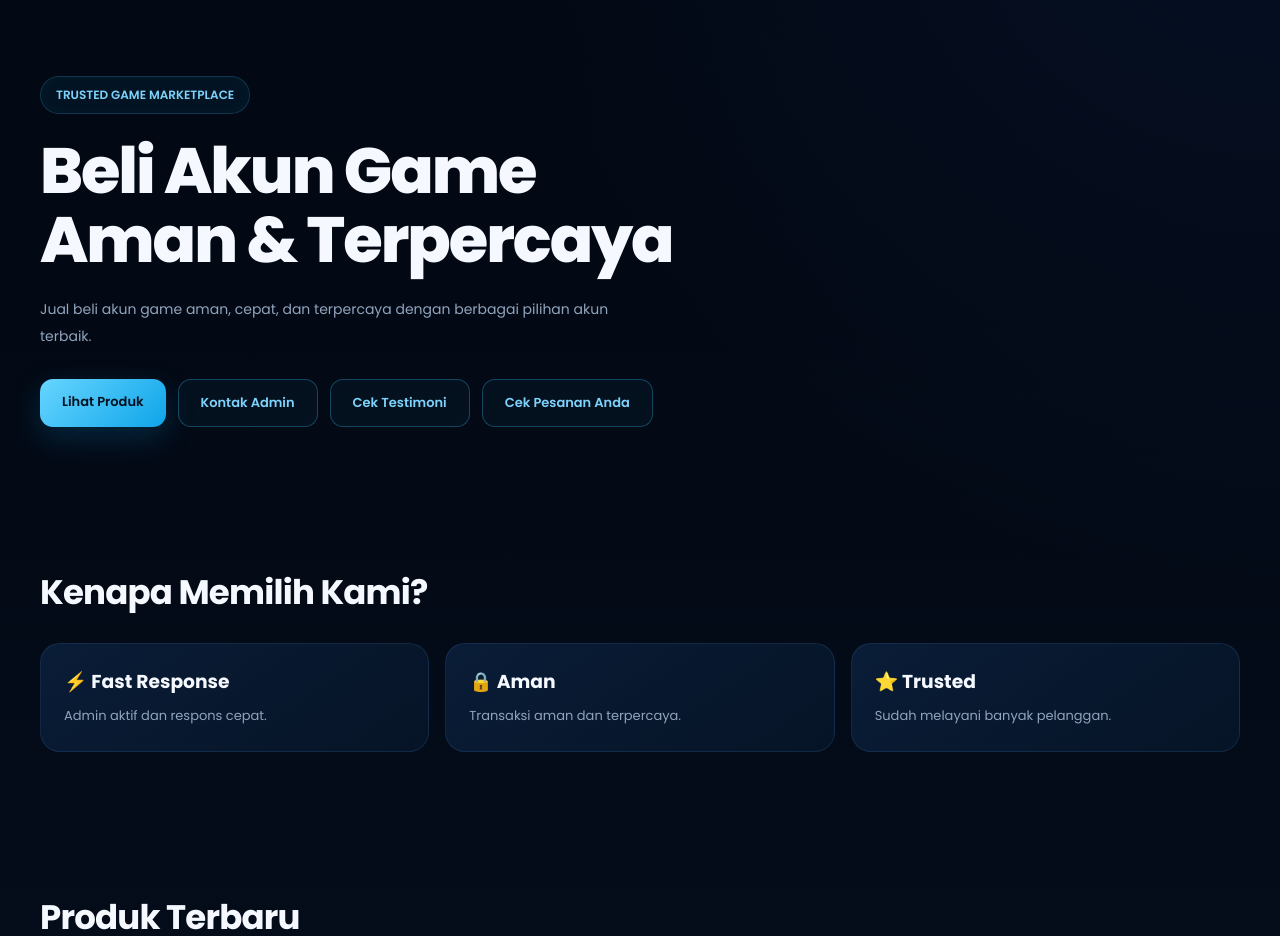
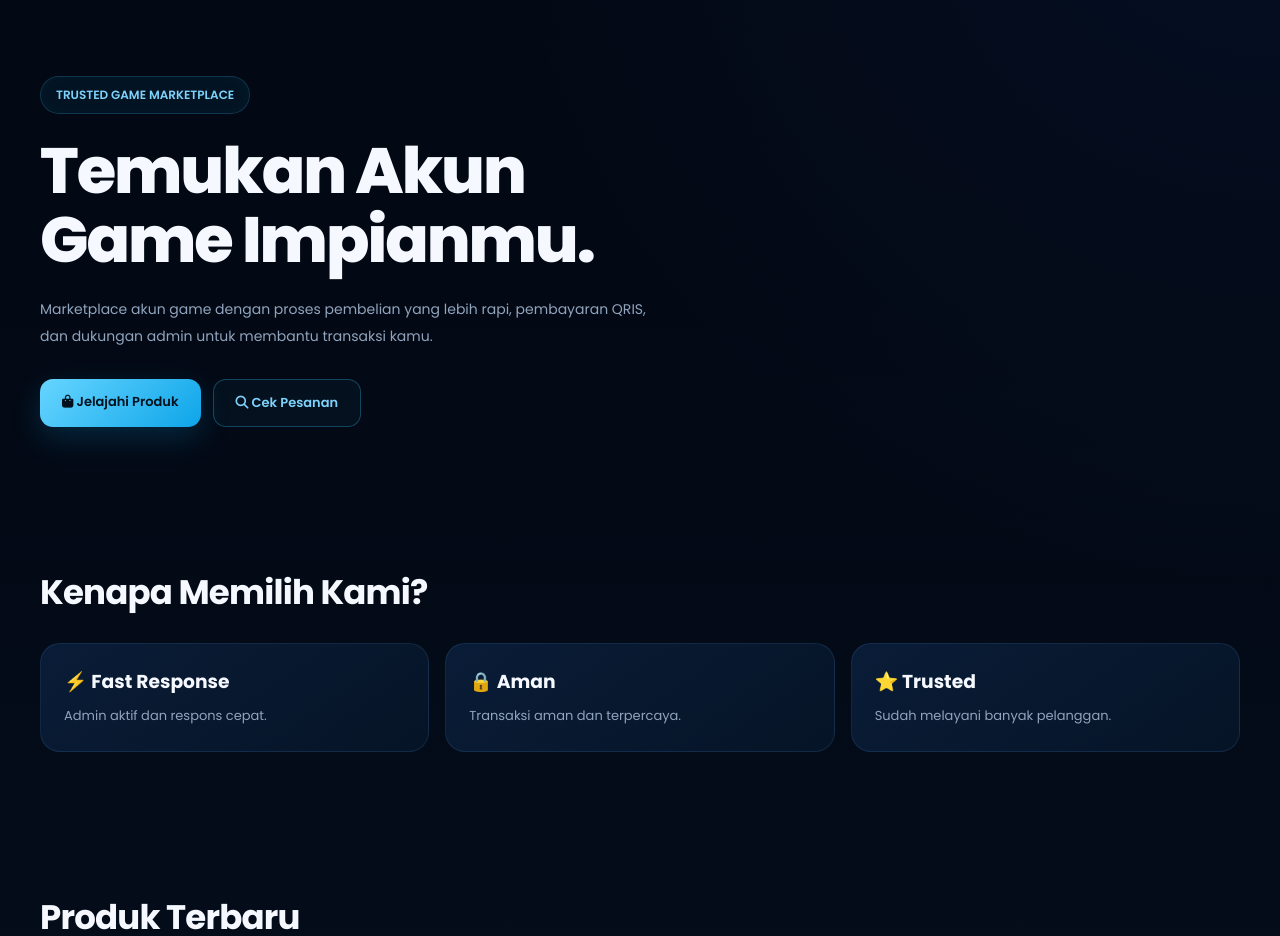
Before and after one commit to yamzzreal/yamzzmarket, a plain HTML site: page index.html in a window 1280 px wide. Shown: the part 1200-2136 px from the top of the page. Drawn offline with Linux system fonts and the light colour scheme; no server answers.

Commit message:
Revise hero section and update navigation buttons
Updated the hero section with a new title and description, and modified the buttons for better navigation.

```diff
--- a/index.html
+++ b/index.html
@@ -154,30 +154,14 @@ class="mobile-menu">
             TRUSTED GAME MARKETPLACE
         </span>
 
-        <h1>
-            Beli Akun Game Aman & Terpercaya
-        </h1>
+        <h1>Temukan Akun Game <span>Impianmu.</span></h1>
 
-        <p>
-            Jual beli akun game aman, cepat, dan terpercaya dengan berbagai pilihan akun terbaik.
-        </p>
+        <p>Marketplace akun game dengan proses pembelian yang lebih rapi, pembayaran QRIS, dan dukungan admin untuk membantu transaksi kamu.</p>
 
         <div class="hero-buttons">
-
-            <a href="#products" class="btn btn-primary">
-                Lihat Produk
-            </a>
-
-            <a href="https://linktr.ee/yamzzmarket" id="groupBtn" class="btn btn-outline">
-                Kontak Admin
-            </a>
-          <a href="https://www.yamzzoffc.my.id/testimoni.html" id="groupBtn" class="btn btn-outline">
-                Cek Testimoni
-          </a>
-          <a href="status.html" id="groupBtn" class="btn btn-outline">
-                Cek Pesanan Anda
-          </a>
-        </div>
+        <a href="#products" class="btn btn-primary"><i class="fa-solid fa-bag-shopping"></i> Jelajahi Produk</a>
+        <a href="status.html" class="btn btn-outline"><i class="fa-solid fa-magnifying-glass"></i> Cek Pesanan</a>
+      </div>
 
     </div>
 
```
